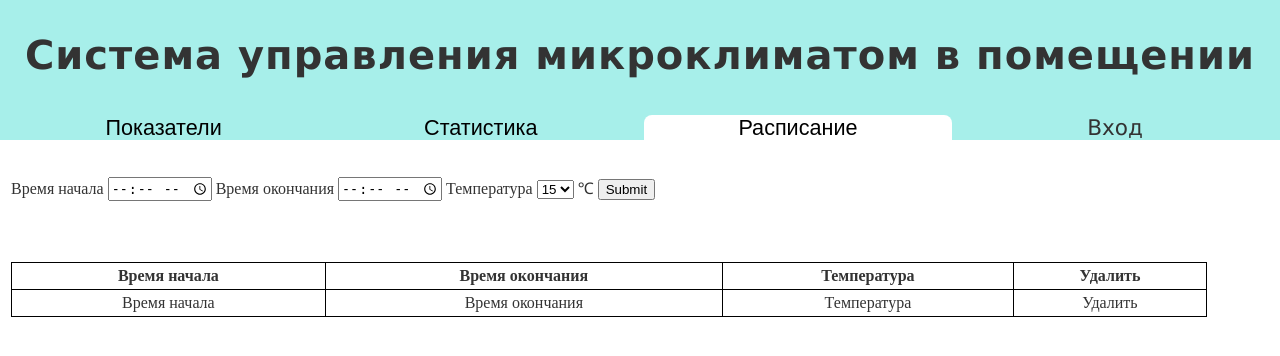
After one commit to Sliznyak-tyan/DeepLoma, a Django app: page /system/schedule/ in a window 1280 px wide. The commit adds this page. Shown: the top 356 px of the page. Run offline with Django 4.2, Linux system fonts and the light colour scheme; parts of the project's set-up code (start-up, migrations or seed data) failed here and were passed over.

Commit message:
add schedule template

```diff
--- a/DeepLoma/__init__.py
+++ b/DeepLoma/__init__.py
@@ -0,0 +1,3 @@
+from .celery import app as celery_app
+
+__all__ = ['celery_app']
--- a/control_center/endpoints/humidity_endpoint.py
+++ b/control_center/endpoints/humidity_endpoint.py
@@ -9,8 +9,8 @@ def humidity_handler():
         data_humidity = requests.get(HUMIDITY_SENSOR_1_URL, verify=False).json()
     except Exception as err:
         print(err)
-    time_data = data_humidity['date_n_time']
+    time_data = data_humidity[0]['date_n_time']
     time_data = time_data[:-10]
     print(time_data)
-    data = {'message': str(data_humidity['Quantity']) + '%', 'date_and_time': time_data}
+    data = {'message': str(data_humidity[0]['Quantity']) + '%', 'date_and_time': time_data}
     return data
--- a/control_center/endpoints/temperarure_endpoint.py
+++ b/control_center/endpoints/temperarure_endpoint.py
@@ -7,10 +7,11 @@ def temp_handler():
     data_temp = None
     try:
         data_temp = requests.get(TEMP_SENSOR_1_URL, verify=False).json()
+        print(data_temp)
     except Exception as err:
         print(err)
-    time_data = data_temp['date_n_time']
+    time_data = data_temp[0]['date_n_time']
     time_data = time_data[:-10]
     print(time_data)
-    data = {'message': str(data_temp['Temperature']) + u'\N{DEGREE SIGN}' + 'C', 'date_and_time': time_data}
+    data = {'message': str(data_temp[0]['Temperature']) + u'\N{DEGREE SIGN}' + 'C', 'date_and_time': time_data}
     return data
--- /dev/null
+++ b/control_center/static/css/schedule_style.css
@@ -0,0 +1,163 @@
+ .container {
+            background-color: #FFFFFF;
+            width: 100%;
+            margin-left: auto;
+            margin-right: auto;
+            border-bottom-width: 0px;
+            padding-left: 0px;
+            padding-top: 0px;
+            padding-right: 0px;
+            padding-bottom: 0px;
+        }
+
+ .big_row {
+            width: 100%;
+            margin-top: 0px;
+            margin-right: 0px;
+            margin-bottom: 0px;
+            margin-left: 0px;
+            padding-top: 10px;
+            padding-right: 0px;
+            padding-bottom: 0px;
+            padding-left: 00px;
+            display: inline-block
+        }
+
+ .big_columns {
+            width: 95%;
+            float: left;
+            font-family: "Source Sans Pro";
+            color: #333333;
+            line-height: 24px;
+            padding-top: 10px;
+            padding-bottom: 10px;
+            text-align: justify;
+            margin-top: 15px;
+            margin-bottom: 15px;
+            padding-left: 0px;
+            padding-right: 0px;
+            margin-left:0px;
+            margin-right: 10px;
+            border: 0px solid;
+            padding: 1px;
+            margin-bottom: 10px;
+        }
+
+ .primary_header {
+            width: 100%;
+            background-color: #A7EFEA;
+            padding-top: 5px;
+            padding-bottom: 5px;
+            clear: left;
+        }
+
+ .secondary_header {
+            width: 100%;
+            padding-top: 0px;
+            padding-bottom: 10px;
+            background-color: #A7EFEA;
+            clear: left;
+        }
+
+ .container .secondary_header ul {
+            margin-top: 0%;
+            margin-right: auto;
+            margin-bottom: 0px;
+            margin-left: auto;
+            padding-top: 0px;
+            padding-right: 0px;
+            padding-bottom: 20px;
+            padding-left: 0px;
+            width: 100%;
+        }
+
+ .secondary_header ul li {
+            list-style: none;
+            float: left;
+            margin-right: auto;
+            margin-top: 5px;
+            font-family: Verdana, sans-serif;
+            font-weight: normal;
+            font-size: 135%;
+            color: #333333;
+            margin-left: 10px;
+            text-align: center;
+            width: 24%;
+            transition: all 0.3s linear;
+        }
+
+ .secondary_header ul li:hover {
+            background: #ffffff;
+            border-top-right-radius: 8px;
+            border-top-left-radius: 8px;
+            color: #8DC6C1;
+            cursor: pointer;
+        }
+
+ #active_tab{
+            background: #ffffff;
+            border-top-right-radius: 8px;
+            border-top-left-radius: 8px;
+            color: #8DC6C1;
+            cursor: pointer;
+        }
+
+ .title {
+            font-weight: bold;
+            font-style: normal;
+            font-family: Verdana, sans-serif;
+            font-size: 40px;
+            text-align: center;
+            color: #333333;
+            letter-spacing: 1px;
+        }
+
+ body {
+            margin-top: 0px;
+            margin-right: 0px;
+            margin-bottom: 0px;
+            margin-left: 0px;
+        }
+
+  #button{
+      padding: 0;
+      border: none;
+      background: none;
+      display: inline-block;
+      width: 100%;
+      height: 100%;
+      font-size: 100%;
+  }
+
+  .button_class:hover{
+       background: #ffffff;
+       border-top-right-radius: 8px;
+       border-top-left-radius: 8px;
+       color: #8DC6C1;
+       cursor: pointer;
+  }
+
+  input {
+ display:inline;
+}
+
+  .table_style{
+      width: 100%;
+      float: left;
+      border: 1px solid;
+      color: #333333;
+      border-collapse: collapse;
+  }
+
+  th, td {
+      border: 1px solid black;
+      border-collapse: collapse;
+      text-align: center;
+}
+
+  .paddings{
+      padding-left: 10px;
+      padding-right: 10px;
+      padding-bottom: 10px;
+      padding-top: 10px;
+  }
--- a/control_center/urls.py
+++ b/control_center/urls.py
@@ -1,6 +1,8 @@
 from django.urls import path
 from .views import IndicatorsView
 from .views import StatisticsView
+from .views import ScheduleView
 
 urlpatterns = [path('indicators/', IndicatorsView.as_view()),
-               path('statistics/', StatisticsView.as_view())]
+               path('statistics/', StatisticsView.as_view()),
+               path('schedule/', ScheduleView.as_view())]
--- a/control_center/views.py
+++ b/control_center/views.py
@@ -19,3 +19,7 @@ class StatisticsView(APIView):
     def get(self, request):
         heat_data = heat_handler()
         return render(request, 'html/statistics.html', {'data': heat_data})
+
+class ScheduleView(APIView):
+    def get(self, request):
+        return render(request, 'html/schedule.html')
--- /dev/null
+++ b/templates/html/schedule.html
@@ -0,0 +1,111 @@
+{% load static %}
+<!doctype html>
+<html>
+<head>
+<meta charset="utf-8">
+<meta http-equiv="X-UA-Compatible" content="IE=edge">
+<meta name="viewport" content="width=device-width, initial-scale=1">
+<title>Каво и шо</title>
+<link href="{% static 'css/schedule_style.css' %}" rel="stylesheet" type="text/css">
+<!-- HTML5 shim and Respond.js for IE8 support of HTML5 elements and media queries -->
+<!-- WARNING: Respond.js doesn't work if you view the page via file:// -->
+<!--[if lt IE 9]>
+      <script src="https://oss.maxcdn.com/html5shiv/3.7.2/html5shiv.min.js"></script>
+      <script src="https://oss.maxcdn.com/respond/1.4.2/respond.min.js"></script>
+    <![endif]-->
+</head>
+<body>
+<div class="container">
+<header>
+    <div class="primary_header">
+      <h1 class="title"> Система управления микроклиматом в помещении</h1>
+    </div>
+  <nav class="secondary_header" id="menu">
+      <ul>
+        <li>
+            <button onclick="location.href='http://127.0.0.1:8000/system/indicators/'" id="button" class="button_class">Показатели</button>
+        </li>
+        <li>
+            <button onclick="location.href='http://127.0.0.1:8000/system/statistics/'" id="button" class="button_class">
+                Статистика
+            </button>
+        </li>
+        <li id="active_tab">
+            <button onclick="location.href='http://127.0.0.1:8000/system/schedule/'" id="button" class="button_class">
+                Расписание
+            </button>
+        </li>
+        <li>Вход</li>
+      </ul>
+    </nav>
+</header>
+
+  <div class="big_row">
+    <div class="big_columns">
+        <form>
+             <div class="paddings">
+                 Время начала
+                 <input type="time">
+                 Время окончания
+                 <input type="time">
+                 Температура
+                 <select id="temp_value">
+                    <option value="15" selected>15</option>
+                    <option value="16">16</option>
+                    <option value="17">17</option>
+                     <option value="18">18</option>
+                     <option value="19">19</option>
+                     <option value="20">20</option>
+                     <option value="21">21</option>
+                     <option value="22">22</option>
+                     <option value="23">23</option>
+                     <option value="24">24</option>
+                     <option value="25">25</option>
+                 </select>
+                 ℃
+                 <input type="submit">
+            </div>
+        </form>
+     </div>
+    </div>
+  </div>
+    <div class="big_row">
+        <div class="big_columns">
+            <div class="paddings">
+            <table class="table_style">
+                <tr>
+                    <th>
+                        Время начала
+                    </th>
+                    <th>
+                        Время окончания
+                    </th>
+                    <th>
+                        Температура
+                    </th>
+                    <th>
+                        Удалить
+                    </th>
+                </tr>
+                <tr>
+                    <td>
+                        Время начала
+                    </td>
+                    <td>
+                        Время окончания
+                    </td>
+                    <td>
+                        Температура
+                    </td>
+                    <td>
+                        Удалить
+                    </td>
+                </tr>
+            </table>
+            </div>
+        </div>
+        </div>
+    </div>
+
+</body>
+</html>
```
Also changed, not shown: DeepLoma/celery.py (added, +18 -0 lines), DeepLoma/settings.py (+9 -0 lines), control_center/endpoints/heat_endpoint.py (+2 -5 lines), control_center/tasks.py (added, +9 -0 lines), templates/html/indicators.html (+7 -3 lines), templates/html/statistics.html (+6 -2 lines).
